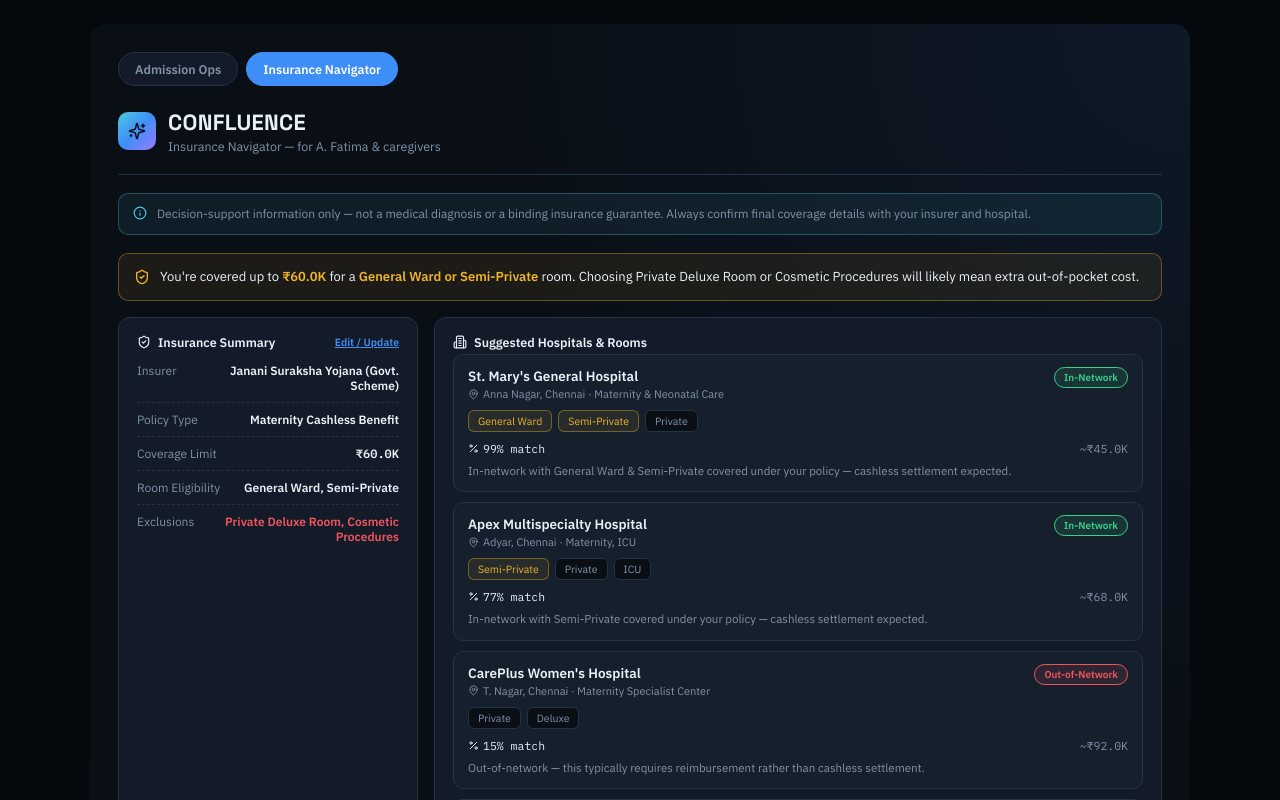
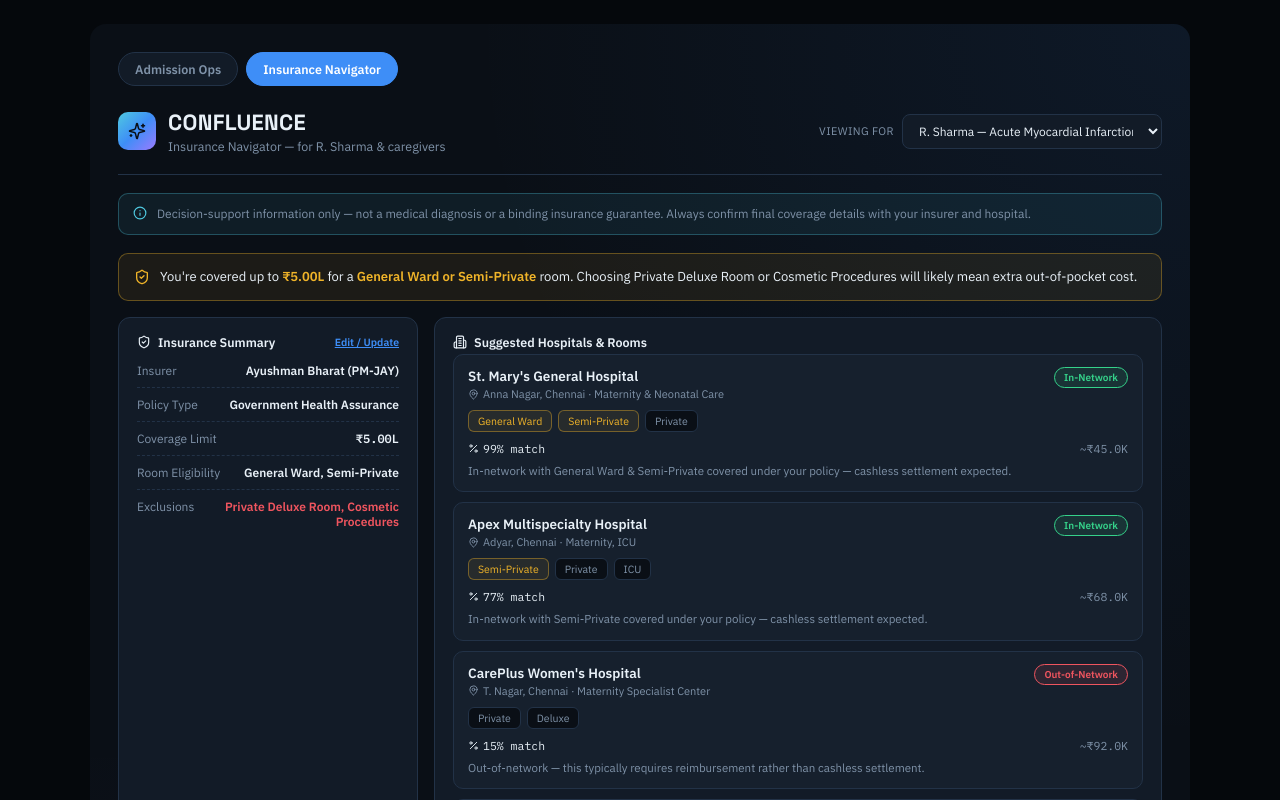
Before and after one commit to Madhi2728/confluence-dashboard, a React (Vite) app: page / in a window 1280 px wide. Both pictures are taken after a click on the button "Insurance Navigator". Shown: the top 800 px of the page. Built offline with nearby package versions, Linux system fonts and the light colour scheme.

Commit message:
Link Insurance Navigator to selected patient with per-scheme profiles

```diff
--- a/src/ConfluenceDashboard.jsx
+++ b/src/ConfluenceDashboard.jsx
@@ -1,4 +1,4 @@
-import React, { useState, useMemo } from "react";
+import React, { useState, useMemo, useEffect } from "react";
 import { Activity, ShieldCheck, BedDouble, Clock, ChevronDown, SlidersHorizontal, Sparkles, ArrowRight, Zap, RotateCcw, IndianRupee, Timer, Users2, MapPin, Building2, Percent, Info, ListChecks, ArrowLeftRight } from "lucide-react";
 
 const BASE_PATIENTS = [
@@ -38,14 +38,19 @@ function formatRupees(n) {
 }
 
 // --- Insurance Navigator: mock data (all synthetic, no real patient/insurer data) ---
-const DEFAULT_INSURANCE_PROFILE = {
-  patientName: "A. Fatima",
-  insurer: "Janani Suraksha Yojana (Govt. Scheme)",
-  policyType: "Maternity Cashless Benefit",
-  coverageLimit: 60000,
-  roomEligibility: ["General Ward", "Semi-Private"],
-  exclusions: ["Private Deluxe Room", "Cosmetic Procedures"],
+const SCHEME_TEMPLATES = {
+  "Ayushman Bharat (PM-JAY)": { policyType: "Government Health Assurance", coverageLimit: 500000, roomEligibility: ["General Ward", "Semi-Private"], exclusions: ["Private Deluxe Room", "Cosmetic Procedures"] },
+  "Janani Suraksha Yojana": { policyType: "Maternity Cashless Benefit", coverageLimit: 60000, roomEligibility: ["General Ward", "Semi-Private"], exclusions: ["Private Deluxe Room", "Cosmetic Procedures"] },
+  "CGHS": { policyType: "Central Govt. Employee Health Scheme", coverageLimit: 300000, roomEligibility: ["General Ward", "Semi-Private", "Private"], exclusions: ["Deluxe Suite", "Cosmetic Procedures"] },
+  "ESIC": { policyType: "Employee State Insurance", coverageLimit: 150000, roomEligibility: ["General Ward"], exclusions: ["Private Room", "Cosmetic Procedures"] },
+  "MediClaim+ (Private)": { policyType: "Private Health Indemnity Plan", coverageLimit: 200000, roomEligibility: ["Semi-Private", "Private"], exclusions: ["Deluxe Suite", "Elective Cosmetic Procedures"] },
+  "State Health Scheme": { policyType: "State Govt. Health Assurance", coverageLimit: 100000, roomEligibility: ["General Ward", "Semi-Private"], exclusions: ["Private Room", "Cosmetic Procedures"] },
 };
+
+function buildInsuranceFromPatient(patient) {
+  const template = SCHEME_TEMPLATES[patient.scheme] || SCHEME_TEMPLATES["MediClaim+ (Private)"];
+  return { patientName: patient.name, insurer: patient.scheme, ...template };
+}
 
 const INSURER_OPTIONS = [
   "Janani Suraksha Yojana (Govt. Scheme)",
@@ -124,9 +129,10 @@ const JOURNEY_STAGES = [
 export default function ConfluenceDashboard() {
   const [activeTab, setActiveTab] = useState("ops");
   const [journeyStage, setJourneyStage] = useState(0);
-  const [insurance, setInsurance] = useState(DEFAULT_INSURANCE_PROFILE);
+  const [selectedPatientId, setSelectedPatientId] = useState(BASE_PATIENTS[0].id);
+  const [insurance, setInsurance] = useState(() => buildInsuranceFromPatient(BASE_PATIENTS[0]));
   const [editingInsurance, setEditingInsurance] = useState(false);
-  const [draftInsurance, setDraftInsurance] = useState(DEFAULT_INSURANCE_PROFILE);
+  const [draftInsurance, setDraftInsurance] = useState(() => buildInsuranceFromPatient(BASE_PATIENTS[0]));
   const [weights, setWeights] = useState({ clinical: 45, policy: 30, resource: 25 });
   const [expandedId, setExpandedId] = useState("P-104");
   const [filter, setFilter] = useState("all");
@@ -142,6 +148,28 @@ export default function ConfluenceDashboard() {
   const totalW = weights.clinical + weights.policy + weights.resource;
 
   const allPatients = useMemo(() => [...BASE_PATIENTS, ...injected], [injected]);
+
+  useEffect(() => {
+    if (activeTab === "navigator") {
+      const target = allPatients.find((p) => p.id === expandedId) || allPatients.find((p) => p.id === selectedPatientId) || allPatients[0];
+      if (target) {
+        setSelectedPatientId(target.id);
+        setInsurance(buildInsuranceFromPatient(target));
+        setEditingInsurance(false);
+        setJourneyStage(0);
+      }
+    }
+    // eslint-disable-next-line react-hooks/exhaustive-deps
+  }, [activeTab]);
+
+  const handleSelectPatient = (id) => {
+    const target = allPatients.find((p) => p.id === id);
+    if (!target) return;
+    setSelectedPatientId(id);
+    setInsurance(buildInsuranceFromPatient(target));
+    setEditingInsurance(false);
+    setJourneyStage(0);
+  };
 
   const patients = useMemo(() => {
     return allPatients
@@ -452,7 +480,14 @@ export default function ConfluenceDashboard() {
 
         .panel-like { background: var(--panel); border: 1px solid var(--border); border-radius: 12px; padding: 16px 18px; }
 
-        .nav-header { padding-bottom: 20px; border-bottom: 1px solid var(--border); margin-bottom: 18px; }
+        .nav-header { padding-bottom: 20px; border-bottom: 1px solid var(--border); margin-bottom: 18px; display: flex; justify-content: space-between; align-items: center; flex-wrap: wrap; gap: 14px; }
+        .patient-select-wrap { display: flex; align-items: center; gap: 8px; }
+        .patient-select-label { font-size: 11px; color: var(--muted); text-transform: uppercase; letter-spacing: 0.4px; }
+        .patient-select {
+          background: var(--panel); border: 1px solid var(--border); color: var(--text);
+          font-family: inherit; font-size: 12px; padding: 8px 12px; border-radius: 8px;
+          max-width: 260px; cursor: pointer;
+        }
 
         .disclaimer-banner {
           display: flex; align-items: flex-start; gap: 10px;
@@ -783,6 +818,18 @@ export default function ConfluenceDashboard() {
                 <div className="subtitle">Insurance Navigator — for {insurance.patientName} &amp; caregivers</div>
               </div>
             </div>
+            <div className="patient-select-wrap">
+              <span className="patient-select-label">Viewing for</span>
+              <select
+                className="patient-select"
+                value={selectedPatientId}
+                onChange={(e) => handleSelectPatient(e.target.value)}
+              >
+                {allPatients.map((p) => (
+                  <option key={p.id} value={p.id}>{p.name} — {p.condition}</option>
+                ))}
+              </select>
+            </div>
           </div>
 
           <div className="disclaimer-banner">
```
